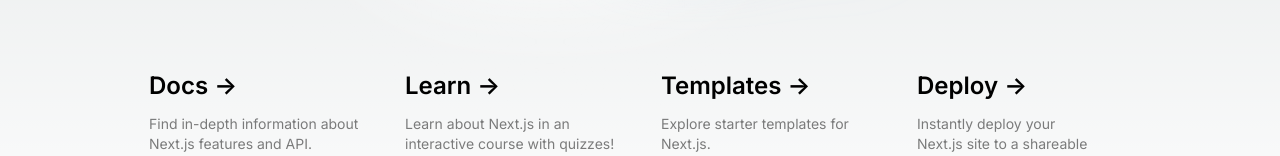
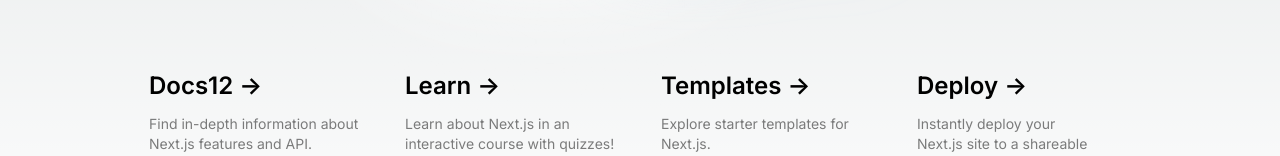
Before and after one commit to RimidalU/my-travels, a Next.js app: page / in a window 1280 px wide. Shown: the part 513-669 px from the top of the page. Built offline with nearby package versions, Linux system fonts and the light colour scheme.

Commit message:
test: add correct link

```diff
--- a/src/app/page.tsx
+++ b/src/app/page.tsx
@@ -47,7 +47,7 @@
           rel="noopener noreferrer"
         >
           <h2 className="mb-3 text-2xl font-semibold">
-            Docs{' '}
+            Docs12{' '}
             <span className="inline-block transition-transform group-hover:translate-x-1 motion-reduce:transform-none">
               -&gt;
             </span>
```
